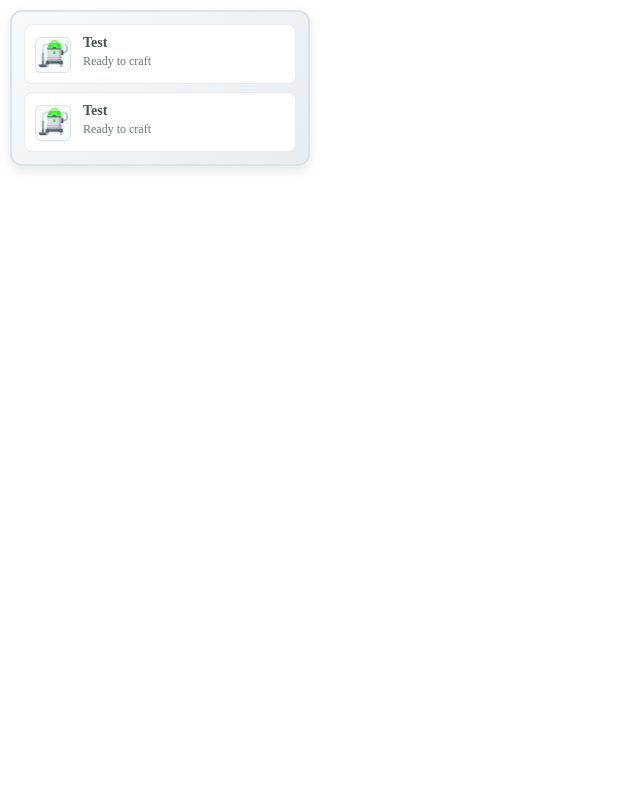
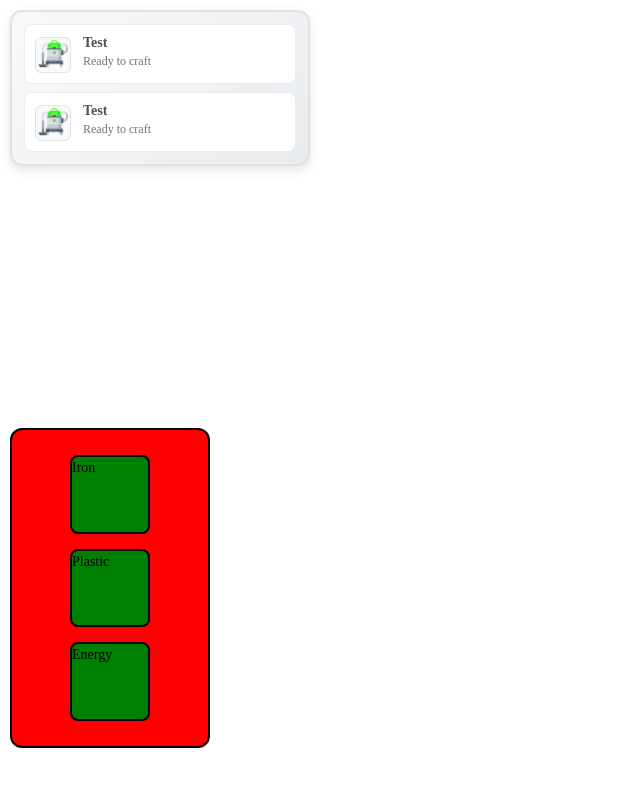
Before and after one commit to yehor-kostiuk/Vacuumaria, a React (Vite) app: page / in a window 1280 px wide. Shown: the top 786 px of the page, without its empty margins (0-640 px from the left). Built offline with nearby package versions, Linux system fonts and the light colour scheme.

Commit message:
feat: add resources component on game board

```diff
--- a/src/libs/components/components.tsx
+++ b/src/libs/components/components.tsx
@@ -1 +1,2 @@
-export { Discovery } from "~/libs/components/discovery/discovery.jsx";
+export { Discovery } from "./discovery/discovery.jsx";
+export { Resources } from "./resources/resources.jsx";
--- a/src/pages/game-board/game-board.tsx
+++ b/src/pages/game-board/game-board.tsx
@@ -1,9 +1,10 @@
-import { Discovery } from "~/libs/components/components.jsx";
+import { Discovery, Resources } from "~/libs/components/components.jsx";
 
 const GameBoard = () => {
 	return (
 		<div>
 			<Discovery />
+			<Resources />
 		</div>
 	);
 };
```
